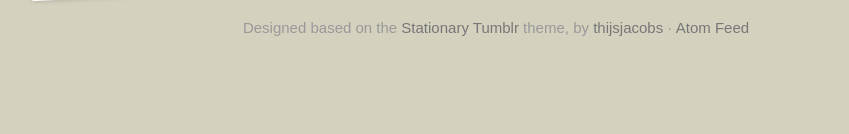
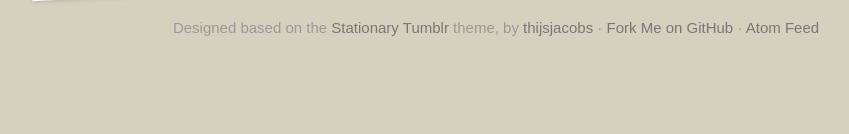
Before and after one commit to dcrosta/plog, a Flask app: page /post/ in a window 1280 px wide. Shown: the part 666-800 px from the top of the page, without its empty margins (144-993 px from the left). Run offline with Flask 2, Linux system fonts and the light colour scheme; data that the repository does not hold is empty; some web fonts are replaced.

Commit message:
add github link

```diff
--- a/plog/templates/base.html
+++ b/plog/templates/base.html
@@ -63,6 +63,7 @@
     <footer>
       <p>
       Designed based on the <a href="http://www.tumblr.com/theme/3292">Stationary</a> <a href="http://tumblr.com">Tumblr</a> theme, by <a href="http://www.tumblr.com/themes/by/thijsjacobs">thijsjacobs</a>
+      &middot; <a href="https://github.com/dcrosta/plog">Fork Me on GitHub</a>
       &middot; <a rel="alternate" type="application/atom+xml" href="{{url_for('feed')}}">Atom Feed</a>
       </p>
     </footer>
```
